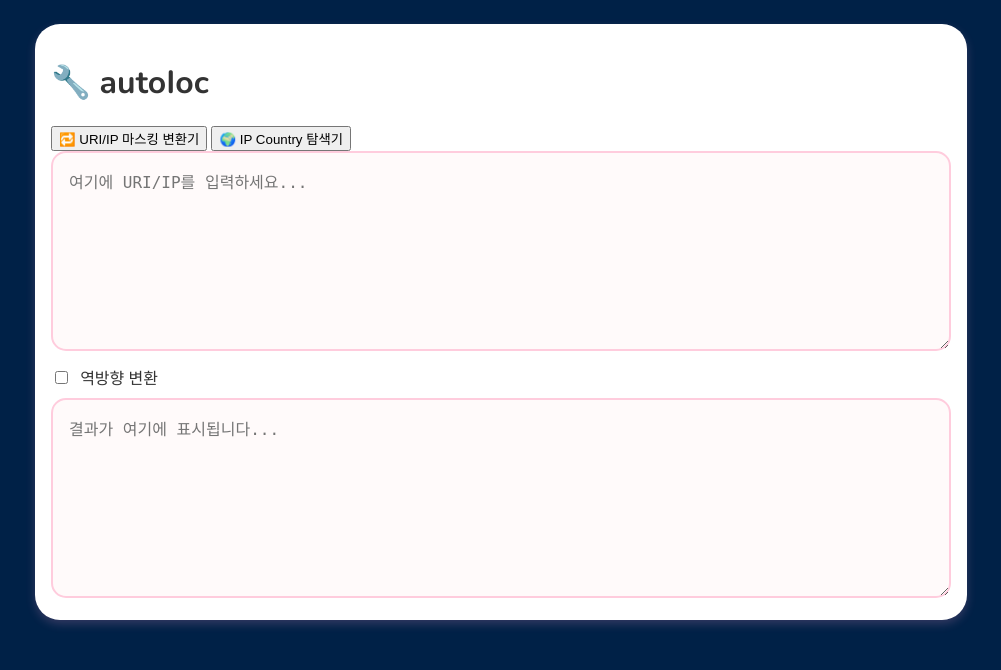
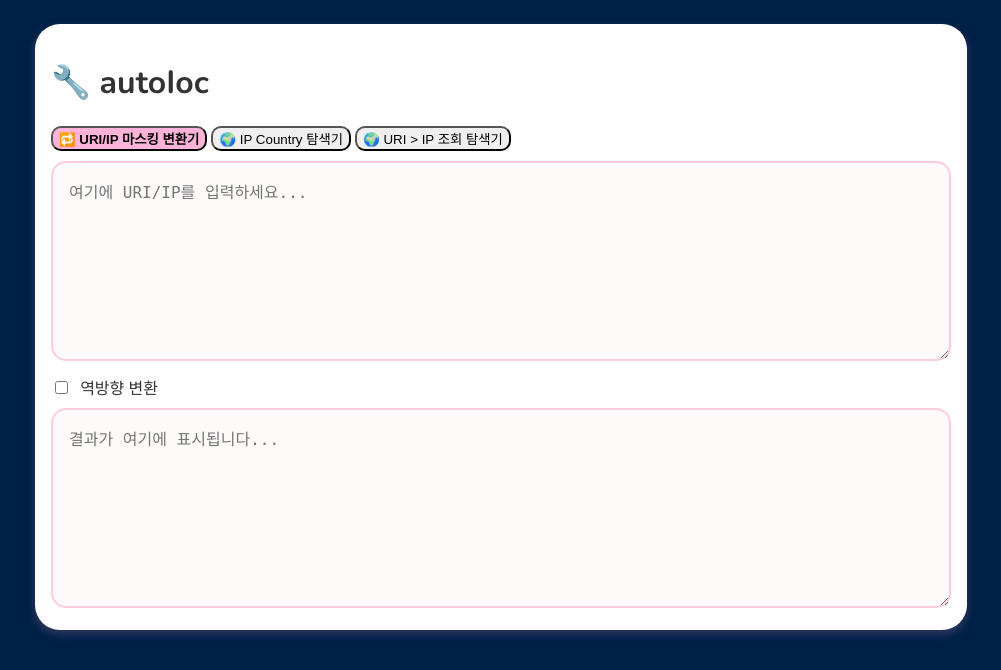
Before and after one commit to RootKitsune/auto-ioc, a Flask app: page / in a window 1280 px wide. Shown: the top 670 px of the page, without its empty margins (139-1140 px from the left). Run offline with Flask 3, Linux system fonts and the light colour scheme.

Commit message:
[FIX] IP 변환기 IP 변환기 이중 변환 문제가 있어 수정함 `25.6.3

```diff
--- a/source/static/js/converter.js
+++ b/source/static/js/converter.js
@@ -23,7 +23,6 @@ function convertText() {
         .replace(/https/gi, 'hxxps')
         .replace(/http/gi, 'hxxp')
         .replace(/(\d{1,3})\.(\d{1,3})\.(\d{1,3})\.(\d{1,3})/g, '$1[.]$2[.]$3[.]$4') // IP 주소 변환
-        .replace(/\./g, '[.]'); // 나머지 점 변환
     }
   }).join('\n');
 
--- a/source/static/js/iplookup.js
+++ b/source/static/js/iplookup.js
@@ -66,7 +66,7 @@ function nordIplookup() {
 
 // whois
 function whoisIplookup() {
-  alert("과부하 방지를 위해 2초에 한번 검색합니다.")
+  alert("과부하 방지를 위해 0.5초에 한번 검색합니다.")
 
   const ipInput = document.getElementById('ipInput').value.trim();
   const ipList = ipInput.split('\n').map(ip => ip.trim()).filter(ip => ip);
@@ -112,9 +112,11 @@ function whoisIplookup() {
           alert(error);
           console.log(error);
         });
-    }, index * 2000);  // 3초마다 하나씩 조회
+    }, index * 500);  // 0.5초마다 하나씩 조회
   });
 }
+
+
 
 
 // 국가 코드에서 국가명으로 변환
--- a/source/static/style.css
+++ b/source/static/style.css
@@ -102,3 +102,13 @@ th {
   .tab.active {
     display: block;
   }
+
+.tab-button {
+  border-radius: 10px;
+  margin-bottom: 10px;
+}
+
+.tab-button.active {
+  background-color: #ffb3d9;
+  font-weight: bold;
+}
--- a/source/templates/app.html
+++ b/source/templates/app.html
@@ -11,6 +11,7 @@
     <div class="tab-buttons">
       <button class="tab-button active" onclick="showTab('converter')">🔁 URI/IP 마스킹 변환기</button>
       <button class="tab-button" onclick="showTab('iplookup')">🌍 IP Country 탐색기</button>
+      <button class="tab-button" onclick="showTab('domain_iplookup')">🌍 URI > IP 조회 탐색기</button>
     </div>
 
     <div id="converter" class="tab active">
@@ -38,7 +39,27 @@
         <tbody></tbody>
       </table>
     </div>
+      <div id="domain_iplookup" class="tab">
+      <textarea id="ipInput" placeholder="IP 주소들을 입력하세요..."></textarea>
+      <button onclick="norDomainlookup()">😁 노드 vpn으로 조회하기</button>
+      <button onclick="whoisDomainlookup()">🐡 후이즈로 조회하기 - 국내 추천</button>
+      <table id="resultTable">
+        <thead>
+          <tr>
+            <th>🚙 URL</th>
+            <th>🌐 IP</th>
+            <th>🙃 국가명(한글)</th>
+            <th>🫠 국가명(영문)</th>
+            <th>🐚 국가 코드</th>
+            <th>🦠 바이러스토탈 검색으로 이동</th>
+          </tr>
+        </thead>
+        <tbody></tbody>
+      </table>
+    </div>
   </div>
+</div>
+
 
   <script>
     function showTab(tabId) {
```
